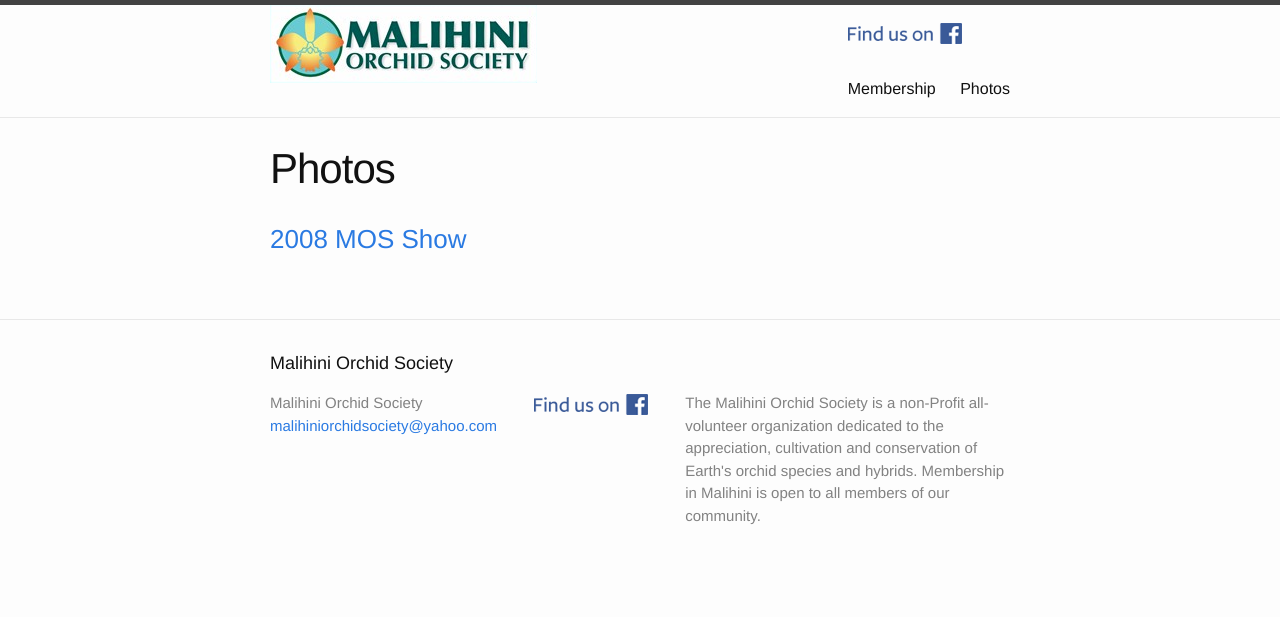
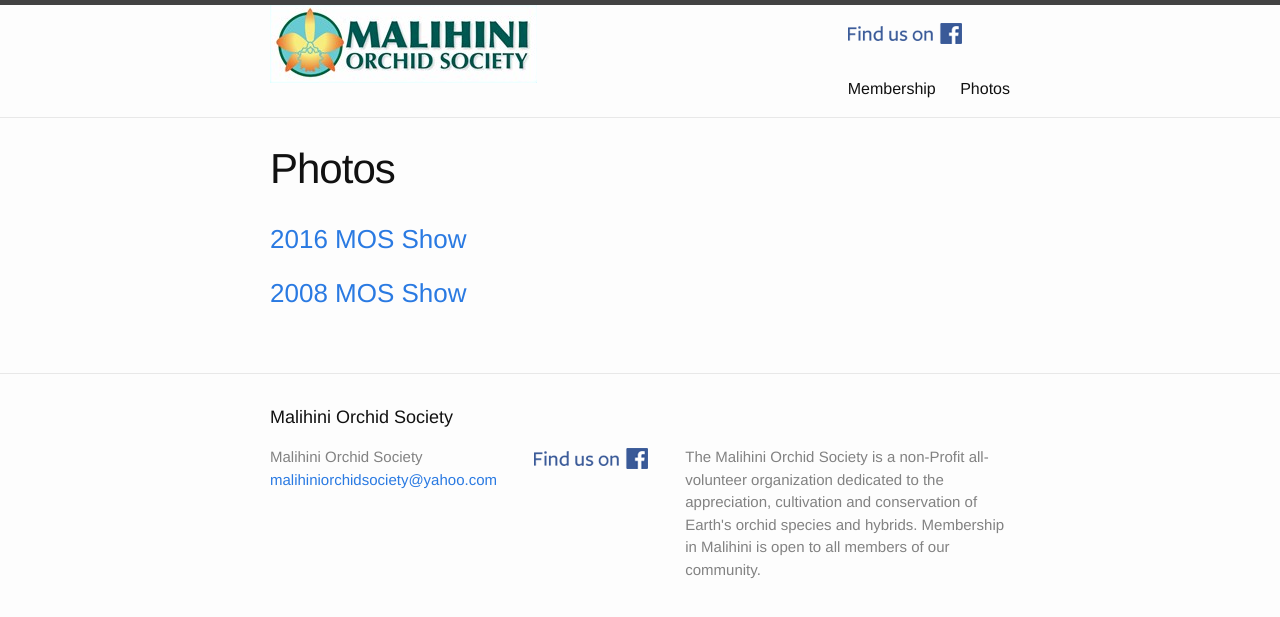
Before and after one commit to malihini/malihini.github.io, a Jekyll site: the page built from photos.md, in a window 1280 px wide. Shown: the top 617 px of the page. Built offline with Jekyll 4.4.1, drawn with Linux system fonts in a browser that asks for light colours.

Commit message:
Add 2016 show photos link.

```diff
--- a/photos.md
+++ b/photos.md
@@ -2,4 +2,5 @@
 layout: page
 title: Photos
 ---
+### [2016 MOS Show](https://get.google.com/albumarchive/112387864159966451095/album/AF1QipMlA5RrXPpML9wMepvakDY5Hs-cJKdUSQsG5W-i)
 ### [2008 MOS Show](/2008_mos_photos.html)
```
